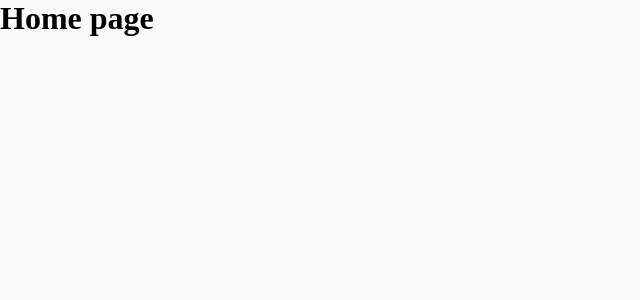
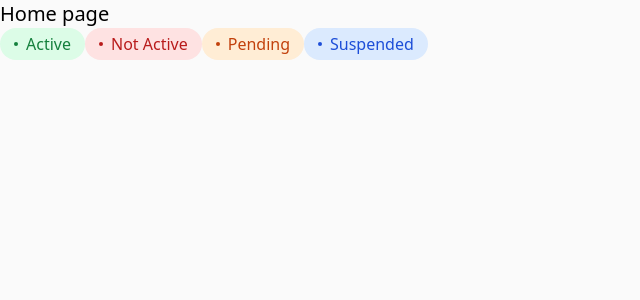
Before and after one commit to Carriedbydog/NextJS-CRM-project, a Next.js app: page / in a window 1280 px wide. Shown: the top 300 px of the page, without its empty margins (0-640 px from the left). Built offline with nearby package versions, Linux system fonts and the light colour scheme.

Commit message:
styling
added tailwindcss lib and added styles for statuslabel bars using tailwindcss

```diff
--- a/app/components/ActiveLabel.tsx
+++ /dev/null
@@ -1,9 +0,0 @@
-import React from 'react';
-
-interface ActiveLabelProps {}
-
-const ActiveLabel = (props: ActiveLabelProps) => {
-  return <div>ActiveLabel</div>;
-};
-
-export default ActiveLabel;
--- /dev/null
+++ b/app/components/StatusLabel.tsx
@@ -0,0 +1,27 @@
+import React from 'react';
+
+export enum Status {
+  Active = "active",
+  NotActive = "notActive",
+  Pending = "pending",
+  Suspended =  "suspended",
+
+}
+
+interface StatusLabelProps {
+  children: React.ReactNode;
+  status: Status;
+}
+
+export default function StatusLabel({ children, status }: StatusLabelProps) {
+  return <div className={`inline-flex items-center py-1 px-3.5 rounded-3xl text0-sm font-medium
+  ${status === Status.Active && 'text-green-700 bg-green-100' ||
+    status === Status.NotActive && 'text-red-700 bg-red-100' ||
+    status === Status.Pending && 'text-orange-700 bg-orange-100' ||
+    status === Status.Suspended && 'text-blue-700 bg-blue-100' || ''
+    }`}>
+
+    <div className='w-1 h-1 mr-2 rounded-full bg-current'/>
+      {children}
+  </div>
+}
--- a/app/globals.css
+++ b/app/globals.css
@@ -1,6 +1,6 @@
-/* @tailwind base;
+@tailwind base;
 @tailwind components;
-@tailwind utilities; */
+@tailwind utilities;
 
 /* :root {
   --foreground-rgb: 0, 0, 0;
--- a/app/page.tsx
+++ b/app/page.tsx
@@ -1,7 +1,13 @@
+import StatusLabel, { Status } from "./components/StatusLabel";
+
 export default function Home() {
   return (
     <main>
-      <h1>Home page</h1>
+      <h1 className="text-xl">Home page</h1>
+      <StatusLabel status={Status.Active}>Active</StatusLabel>
+      <StatusLabel status={Status.NotActive}>Not Active</StatusLabel>
+      <StatusLabel status={Status.Pending}>Pending</StatusLabel>
+      <StatusLabel status={Status.Suspended}>Suspended</StatusLabel>
     </main>
   );
 }
```
